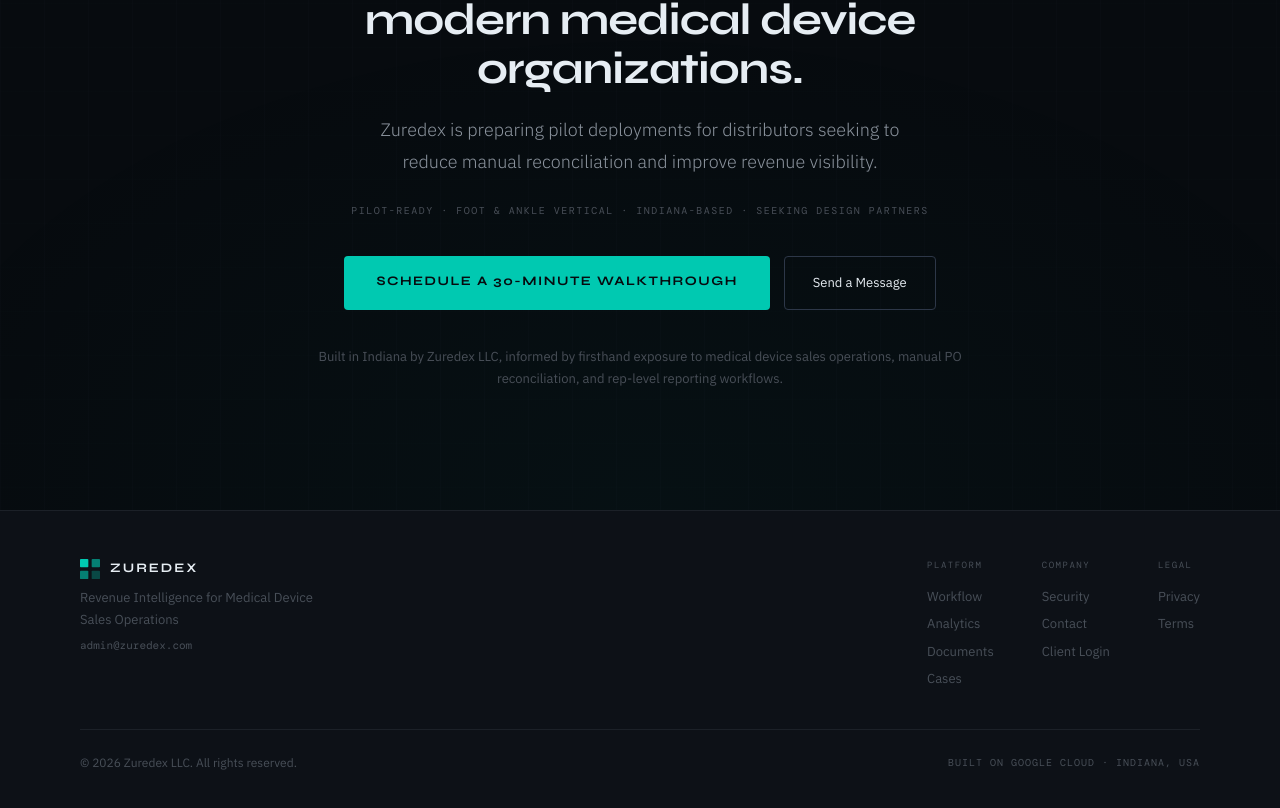
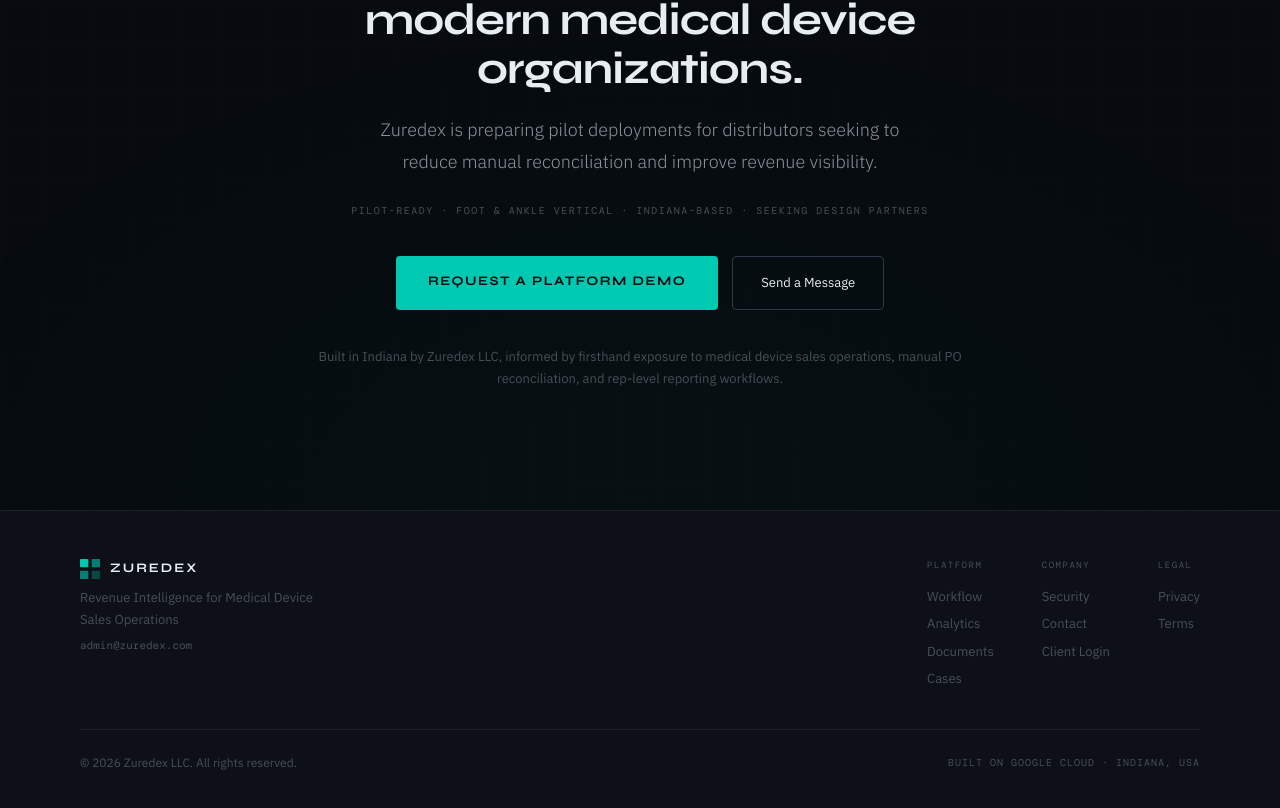
Before and after one commit to Zuredex/zuredex-landing-page, a Next.js app: page / in a window 1280 px wide. Shown: the part 6034-6842 px from the top of the page. Built offline with nearby package versions, Linux system fonts and the light colour scheme; a web font is replaced by a local one.

Commit message:
Change button text from 'Schedule a 30-Minute Walkthrough' to 'Request a platform Demo'

```diff
--- a/app/page.tsx
+++ b/app/page.tsx
@@ -777,7 +777,7 @@
                 background: '#00C9B1', color: '#070B0F',
                 padding: '16px 32px', borderRadius: 4, display: 'inline-block',
               }}
-            >Schedule a 30-Minute Walkthrough</a>
+            >Request a platform Demo</a>
             <a
               href="mailto:admin@zuredex.com"
               style={{
```
